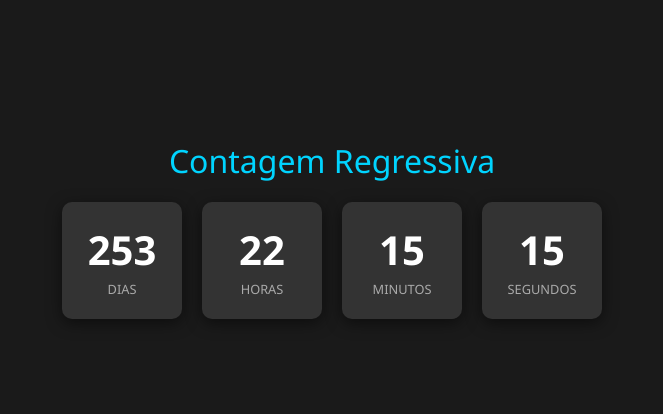
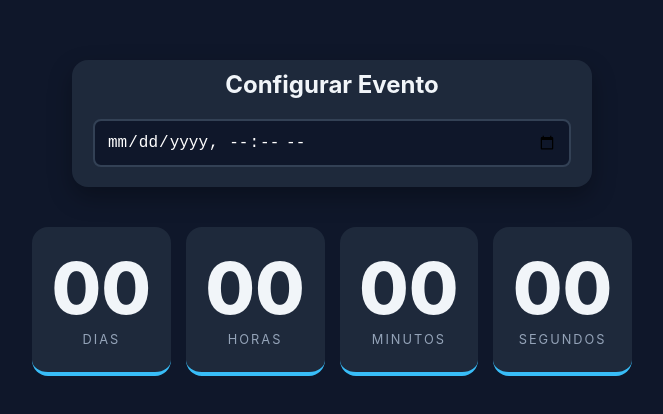
Before and after one commit to IuryPichitelli/siteJulia, a plain HTML site: page index.html in a window 1280 px wide. Shown: the part 182-596 px from the top of the page, without its empty margins (308-971 px from the left). Drawn offline with Linux system fonts and the light colour scheme.

Commit message:
Update index.html

```diff
--- a/index.html
+++ b/index.html
@@ -3,60 +3,117 @@
 <head>
     <meta charset="UTF-8">
     <meta name="viewport" content="width=device-width, initial-scale=1.0">
-    <title>Temporizador Regressivo</title>
+    <title>Temporizador Responsivo</title>
     <style>
-        body {
-            font-family: 'Segoe UI', Tahoma, Geneva, Verdana, sans-serif;
-            display: flex;
-            justify-content: center;
-            align-items: center;
-            height: 100vh;
-            margin: 0;
-            background-color: #1a1a1a;
-            color: white;
+        :root {
+            --bg-color: #0f172a;
+            --card-bg: #1e293b;
+            --accent-color: #38bdf8;
+            --text-main: #f1f5f9;
         }
 
-        .container {
-            text-align: center;
+        body {
+            font-family: 'Inter', -apple-system, BlinkMacSystemFont, sans-serif;
+            background-color: var(--bg-color);
+            color: var(--text-main);
+            display: flex;
+            flex-direction: column;
+            align-items: center;
+            justify-content: center;
+            min-height: 100vh;
+            margin: 0;
+            padding: 20px;
+            box-sizing: border-box;
         }
 
-        h1 {
-            margin-bottom: 20px;
-            font-weight: 300;
-            color: #00d4ff;
+        .config-section {
+            background: var(--card-bg);
+            padding: 10px 10px 20px 10px;
+            border-radius: 16px;
+            margin-bottom: 40px;
+            width: 100%;
+            max-width: 400px;
+            text-align: center;
+            box-shadow: 0 10px 25px rgba(0,0,0,0.3);
         }
 
-        .countdown {
-            display: flex;
-            gap: 20px;
+        input[type="datetime-local"] {
+            width: 90%;
+            padding: 12px;
+            border-radius: 8px;
+            border: 2px solid #334155;
+            background: #0f172a;
+            color: white;
+            font-size: 1rem;
+            outline: none;
+            transition: border-color 0.3s;
+        }
+
+        input[type="datetime-local"]:focus {
+            border-color: var(--accent-color);
+        }
+
+        .countdown-container {
+            display: grid;
+            /* Grade que se adapta: mínimo 120px por quadrado */
+            grid-template-columns: repeat(2, 1fr);
+            gap: 15px;
+            width: 100%;
+            max-width: 600px;
         }
 
         .time-box {
-            background: #333;
-            padding: 20px;
-            border-radius: 10px;
-            min-width: 80px;
-            box-shadow: 0 4px 15px rgba(0,0,0,0.5);
+            background: var(--card-bg);
+            padding: 25px 10px;
+            border-radius: 16px;
+            text-align: center;
+            border-bottom: 4px solid var(--accent-color);
         }
 
         .number {
             display: block;
-            font-size: 2.5em;
-            font-weight: bold;
+            font-size: 3rem; /* Tamanho mobile base */
+            font-weight: 800;
+            line-height: 1;
         }
 
         .label {
-            font-size: 0.8em;
+            font-size: 0.8rem;
             text-transform: uppercase;
-            color: #aaa;
+            letter-spacing: 2px;
+            color: #94a3b8;
+            margin-top: 8px;
+            display: block;
+        }
+
+        /* --- AJUSTES PARA TELAS MAIORES (TABLETS E PC) --- */
+        @media (min-width: 480px) {
+            .countdown-container {
+                grid-template-columns: repeat(4, 1fr); /* 4 colunas em linha */
+            }
+            .number {
+                font-size: 3.5rem;
+            }
+        }
+
+        @media (min-width: 768px) {
+            .number {
+                font-size: 4.5rem;
+            }
+            .config-section {
+                max-width: 500px;
+            }
         }
     </style>
 </head>
 <body>
 
-    <div class="container">
-        <h1>Contagem Regressiva</h1>
-        <div class="countdown">
+    <div class="config-section">
+        <h2 style="margin-top:0">Configurar Evento</h2>
+        <input type="datetime-local" id="dateInput">
+    </div>
+
+    <div class="countdown-container">
         <div class="time-box">
             <span class="number" id="days">00</span>
             <span class="label">Dias</span>
@@ -74,36 +131,55 @@
             <span class="label">Segundos</span>
         </div>
     </div>
-    </div>
 
     <script>
-        // DEFINA A DATA DE DESTINO AQUI
-        // Formato: "Mês Dia, Ano Hora:Minuto:Segundo"
-        const targetDate = new Date("Dec 31, 2026 23:59:59").getTime();
+        const input = document.getElementById('dateInput');
+        let timer;
 
-        const updateTimer = setInterval(() => {
+        // Carregar do navegador
+        const saved = localStorage.getItem('userEventDate');
+        if (saved) {
+            input.value = saved;
+            runTimer(new Date(saved).getTime());
+        }
+
+        input.onchange = () => {
+            const target = new Date(input.value).getTime();
+            localStorage.setItem('userEventDate', input.value);
+            runTimer(target);
+        };
+
+        function runTimer(target) {
+            if (timer) clearInterval(timer);
+
+            const calculate = () => {
                 const now = new Date().getTime();
-            const distance = targetDate - now;
+                const diff = target - now;
 
-            // Cálculos matemáticos para dias, horas, minutos e segundos
-            const days = Math.floor(distance / (1000 * 60 * 60 * 24));
-            const hours = Math.floor((distance % (1000 * 60 * 60 * 24)) / (1000 * 60 * 60));
-            const minutes = Math.floor((distance % (1000 * 60 * 60)) / (1000 * 60));
-            const seconds = Math.floor((distance % (1000 * 60)) / 1000);
+                if (diff <= 0) {
+                    clearInterval(timer);
+                    render(0,0,0,0);
+                    return;
+                }
 
-            // Inserindo os resultados nos elementos HTML
-            document.getElementById("days").innerText = days.toString().padStart(2, '0');
-            document.getElementById("hours").innerText = hours.toString().padStart(2, '0');
-            document.getElementById("minutes").innerText = minutes.toString().padStart(2, '0');
-            document.getElementById("seconds").innerText = seconds.toString().padStart(2, '0');
+                render(
+                    Math.floor(diff / 86400000),
+                    Math.floor((diff % 86400000) / 3600000),
+                    Math.floor((diff % 3600000) / 60000),
+                    Math.floor((diff % 60000) / 1000)
+                );
+            };
 
-            // Se a contagem terminar
-            if (distance < 0) {
-                clearInterval(updateTimer);
-                document.querySelector(".countdown").innerHTML = "<h2>Tempo Esgotado!</h2>";
+            timer = setInterval(calculate, 1000);
+            calculate();
         }
-        }, 1000);
+
+        function render(d, h, m, s) {
+            document.getElementById('days').innerText = d.toString().padStart(2, '0');
+            document.getElementById('hours').innerText = h.toString().padStart(2, '0');
+            document.getElementById('minutes').innerText = m.toString().padStart(2, '0');
+            document.getElementById('seconds').innerText = s.toString().padStart(2, '0');
+        }
     </script>
-
 </body>
 </html>
```
Lines whose indentation alone changed are shown as unchanged.
